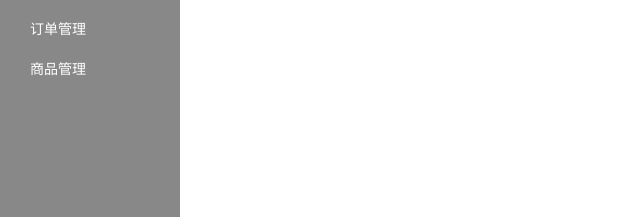
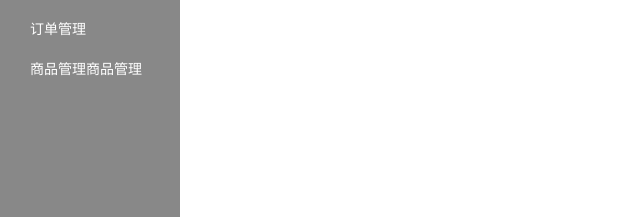
Before and after one commit to lm1983111/QSHT, a plain HTML site: page chinasun-management-system-static-page/index.html in a window 1280 px wide. Shown: the part 261-478 px from the top of the page, 0-640 px from the left. Drawn offline with Linux system fonts and the light colour scheme.

Commit message:
在webstrom上从github上获取项目后修改index后提交

```diff
--- a/chinasun-management-system-static-page/index.html
+++ b/chinasun-management-system-static-page/index.html
@@ -47,7 +47,7 @@
                     <div class="sidebar-title"><i class="sidebar-title-icon"></i><span>商城管理</span><span class="glyphicon glyphicon-triangle-bottom"></span></div>
                     <ul class="sidebar-trans">
                         <li><a>订单管理</a></li>
-                        <li><a>商品管理</a></li>
+                        <li><a>商品管理商品管理</a></li>
                     </ul>
                 </div>
             </div>
```
